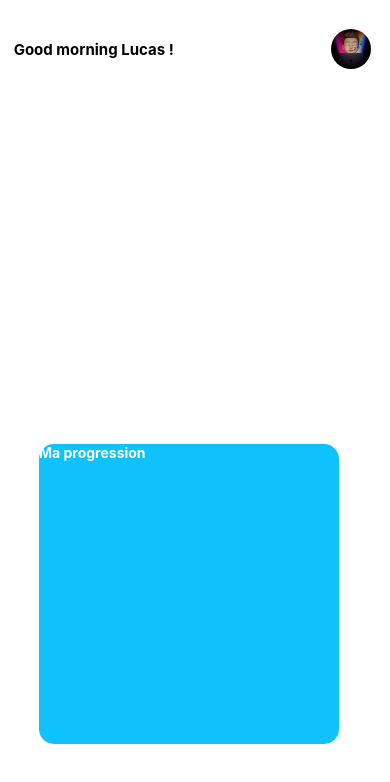
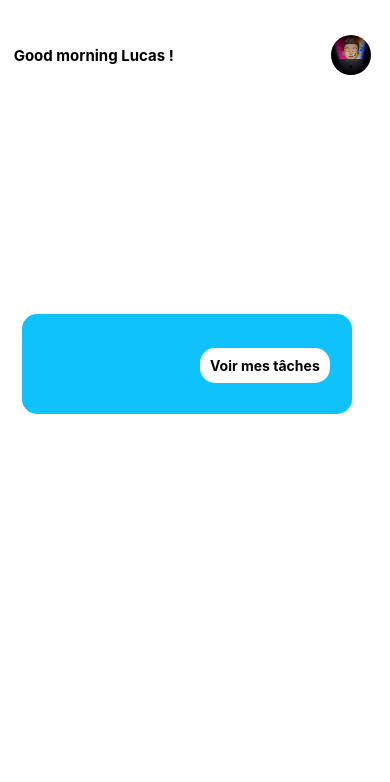
Before and after one commit to LucasOtw/DoThings, a React Native app: screen / in a window 390 px wide. Shown: the top 782 px of the page. Built offline with nearby package versions, Linux system fonts and the light colour scheme.

Commit message:
Ajout de divers elements comme les premiers blocs

```diff
--- a/App.tsx
+++ b/App.tsx
@@ -1,5 +1,5 @@
 import * as React from 'react';
-import { SafeAreaView, StyleSheet, Text, View, Image } from 'react-native';
+import { SafeAreaView, StyleSheet, Text, View, Image, TouchableOpacity } from 'react-native';
 
 function App(): React.JSX.Element {
   return (
@@ -12,10 +12,9 @@ function App(): React.JSX.Element {
         <Text style={styles.text}>Good morning Lucas !</Text>
       </View>
       <View style={styles.square}>
-        <Text style={styles.text1}>
-          Ma progression
-        </Text>
-
+        <TouchableOpacity style={styles.button1}>
+          <Text style={styles.textbutton1}>Voir mes tâches</Text>
+        </TouchableOpacity>
       </View>
     </SafeAreaView>
   );
@@ -46,15 +45,27 @@ const styles = StyleSheet.create({
   },
   square: {
     backgroundColor: '#0FC2FB',
-    width: 300,
-    height: 300,
+    width: 330,
+    height: 100,
     borderRadius: 15,
-    left: 39,
-    bottom: 100,
+    left: 22,
+    bottom: 430,
+
   },
-  text1: {
-    color : 'white',
+  button1: {
+    backgroundColor: 'white',
+    borderRadius: 15,
+    height: 35,
+    width: 130,
+    justifyContent: 'center',
+    left: 178,
+    top: 34,
+
+  },
+  textbutton1: {
     fontWeight : 'bold',
+    color : 'black',
+    left: 10,
   }
 });
 
```
